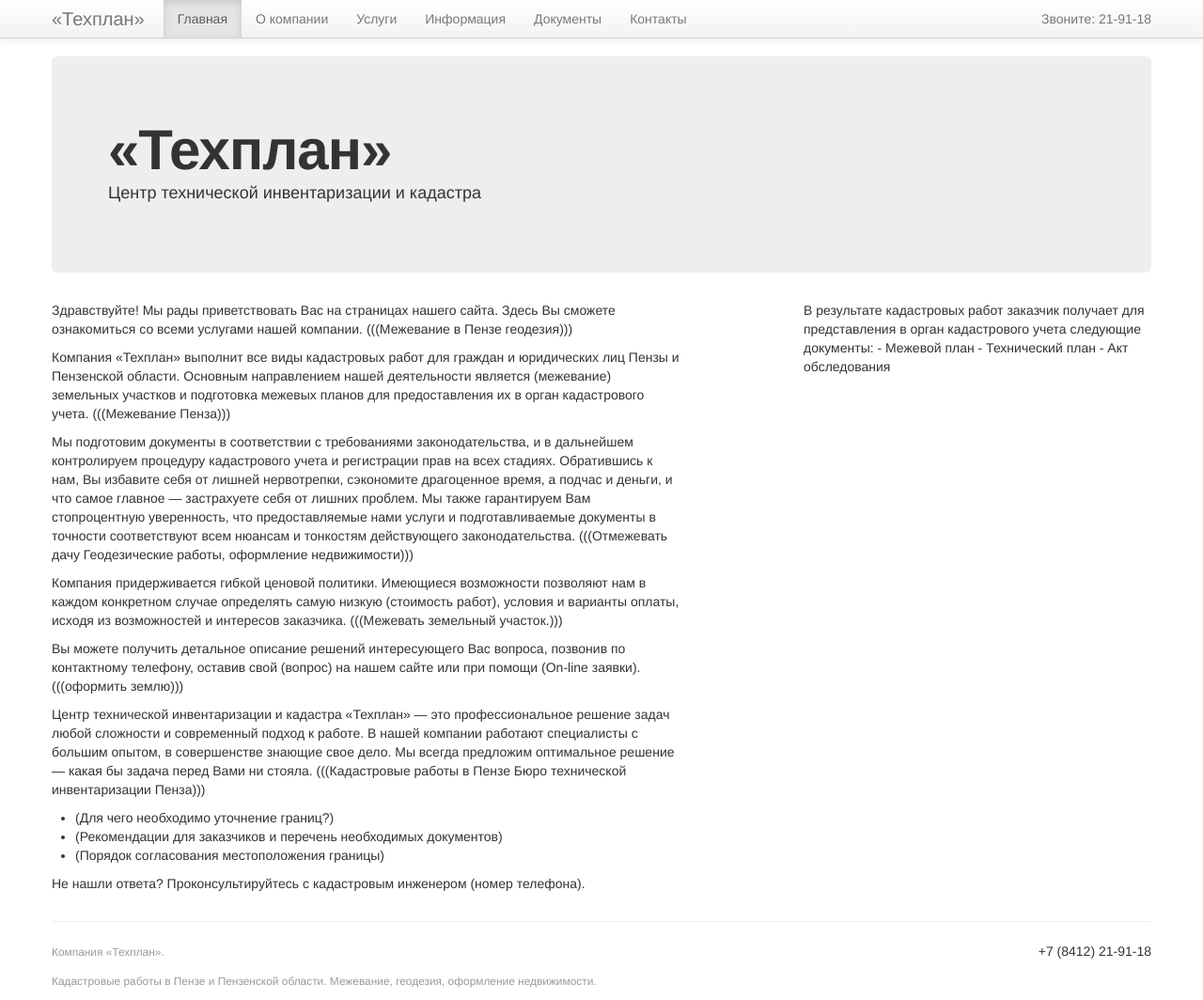
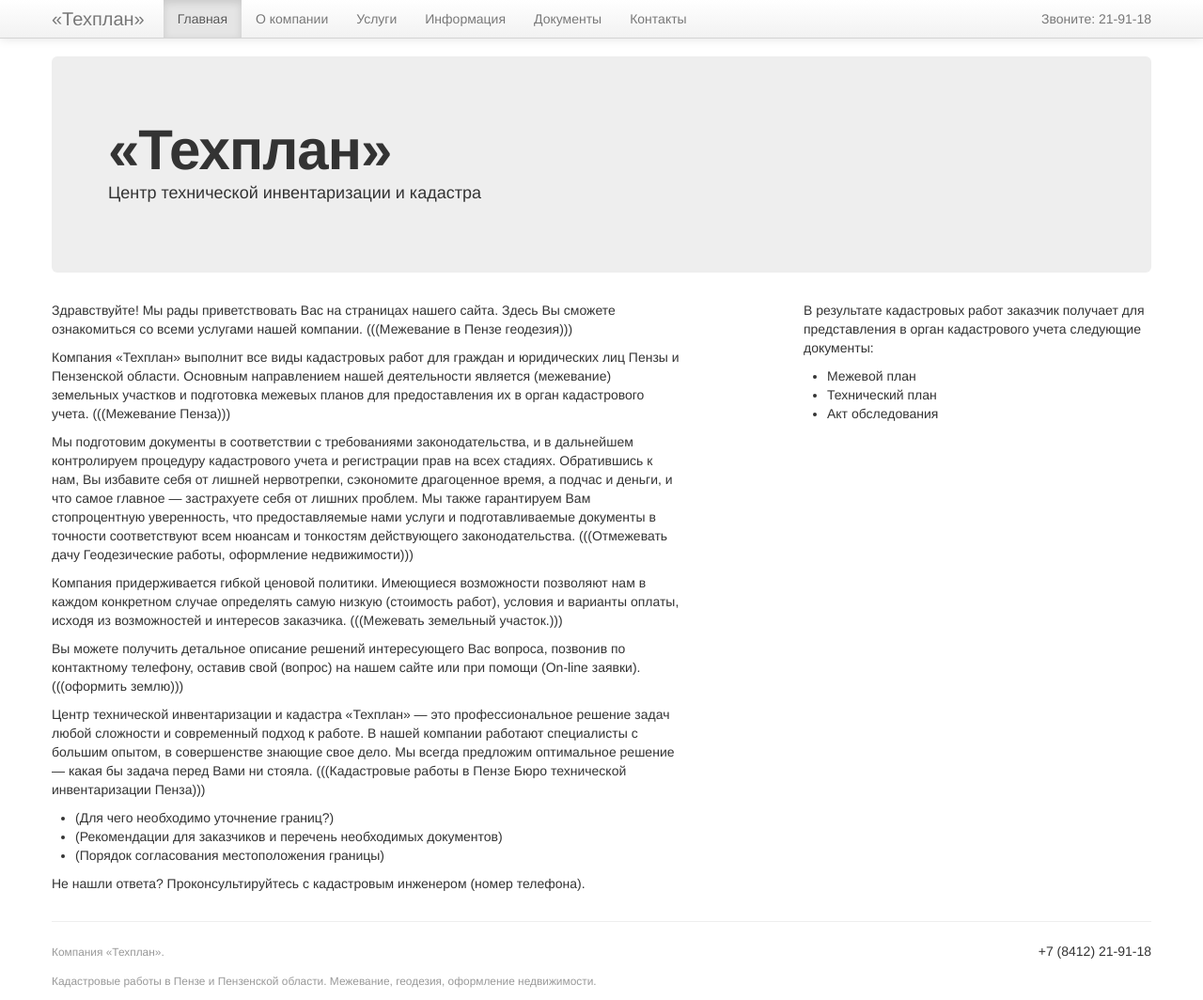
Before and after one commit to m1kc/m1kc.github.com, a Jekyll site: the page built from tehplan/index.md, in a window 1280 px wide and 1064 px high. Shown: the whole window at 94% size. Built offline with Jekyll 4.4.1, drawn with Linux system fonts in a browser that asks for light colours; Markdown is read by kramdown in place of the engine named in the settings.

Commit message:
Tehplan.

```diff
--- a/_layouts/default.html
+++ b/_layouts/default.html
@@ -53,10 +53,12 @@
 					{{ content }}
 				</div>
 				<div class="span4 offset1">
-					В результате кадастровых работ заказчик получает для представления в орган кадастрового учета следующие документы:
-					- Межевой план
-					- Технический план
-					- Акт обследования
+					<p>В результате кадастровых работ заказчик получает для представления в орган кадастрового учета следующие документы:</p>
+					<ul>
+						<li>Межевой план</li>
+						<li>Технический план</li>
+						<li>Акт обследования</li>
+					</ul>
 				</div>
 			</div>
       	{% else %}
```
